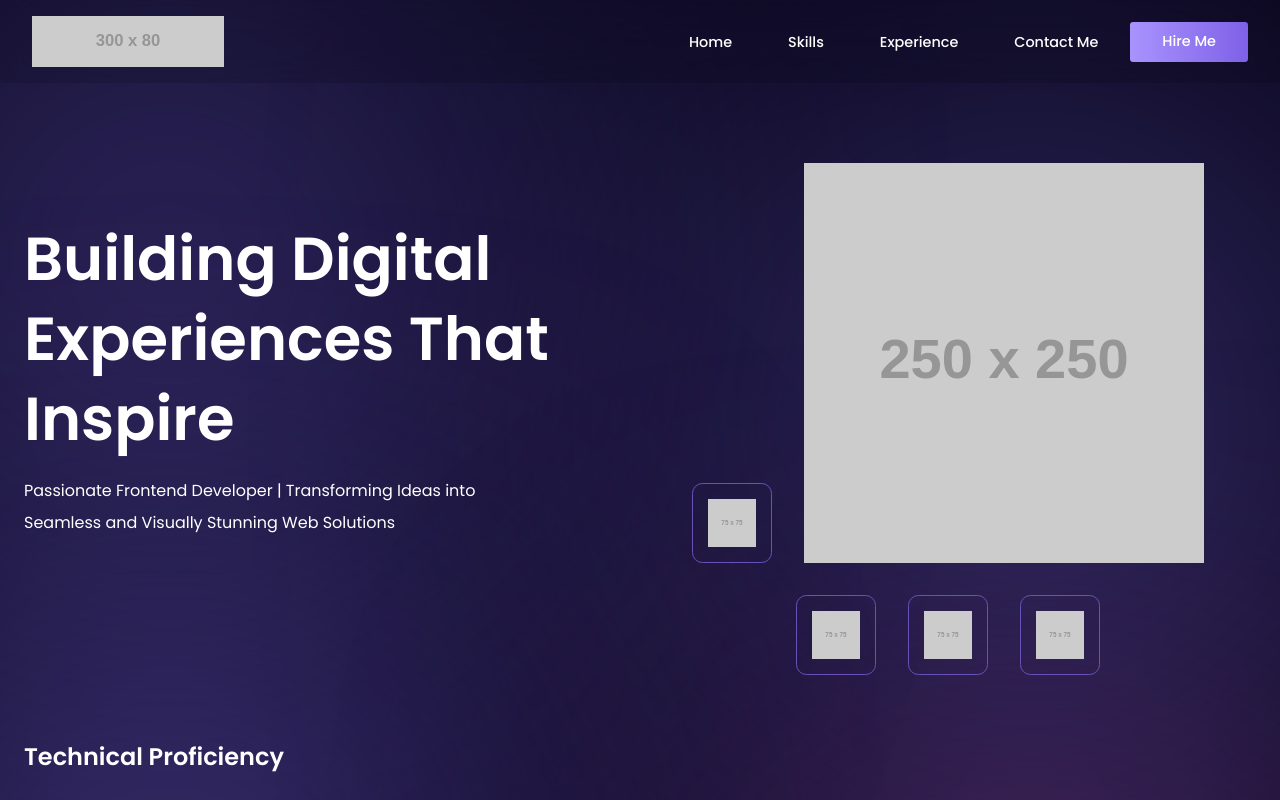
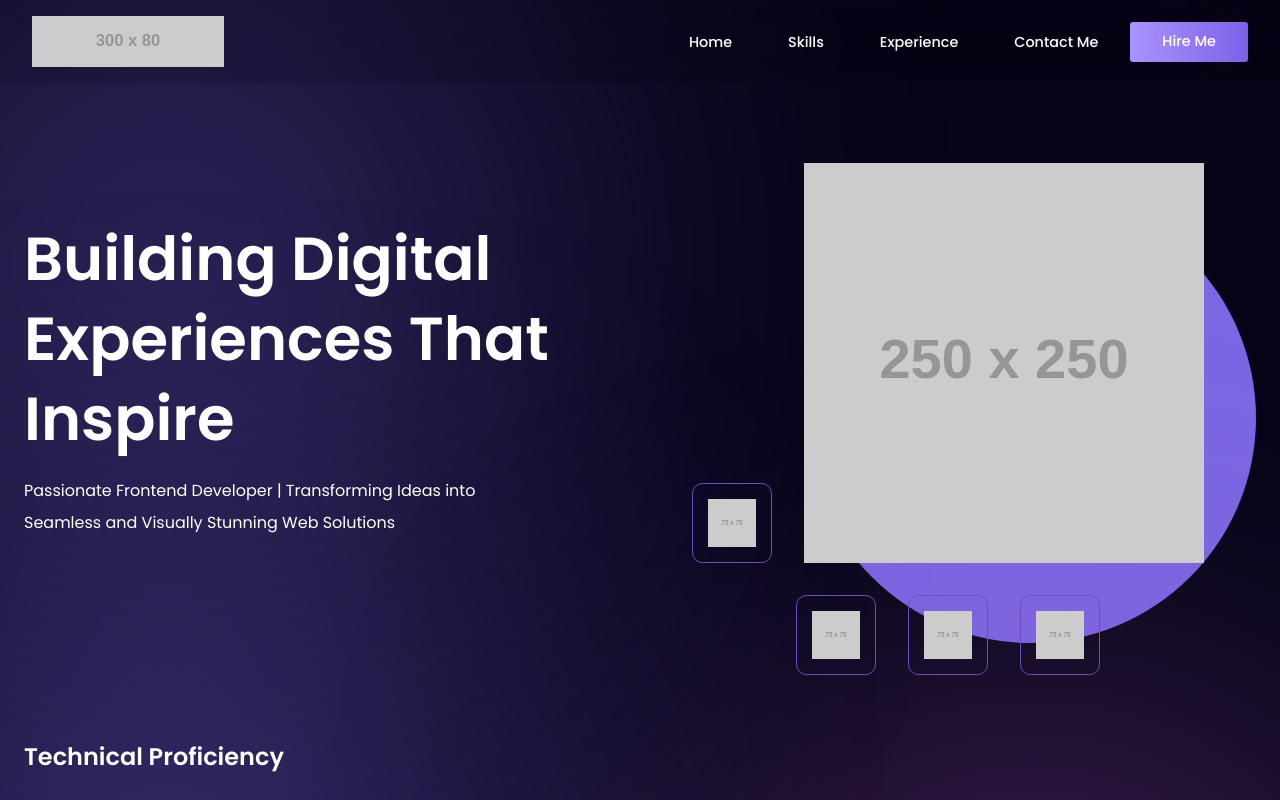
Before and after one commit to ConnorXCX/Portfolio, a React (Vite) app: page / in a window 1280 px wide. Shown: the top 800 px of the page. Built offline with nearby package versions, Linux system fonts and the light colour scheme.

Commit message:
Test background color change.

```diff
--- a/src/components/Hero.css
+++ b/src/components/Hero.css
@@ -4,8 +4,7 @@
   position: relative;
 }
 
-.hero-container::after,
-.hero-container::before {
+.hero-container::after {
   content: " ";
   width: 28.125rem;
   height: 28.125rem;
@@ -17,16 +16,26 @@
   -webkit-backdrop-filter: blur(225px);
 }
 
+.hero-container::before {
+  content: " ";
+  width: 28.125rem;
+  height: 28.125rem;
+  border-radius: 28.125rem;
+  background: #7c66e3;
+  position: absolute;
+  z-index: -1;
+  /* filter: blur(225px); */
+  -webkit-backdrop-filter: blur(225px);
+}
+
 .hero-container::after {
   top: -3rem;
   left: -5rem;
-  -webkit-backdrop-filter: blur(225px);
 }
 
 .hero-container::before {
   bottom: 2rem;
   right: 0rem;
-  -webkit-backdrop-filter: blur(225px);
 }
 
 .hero-content {
```
